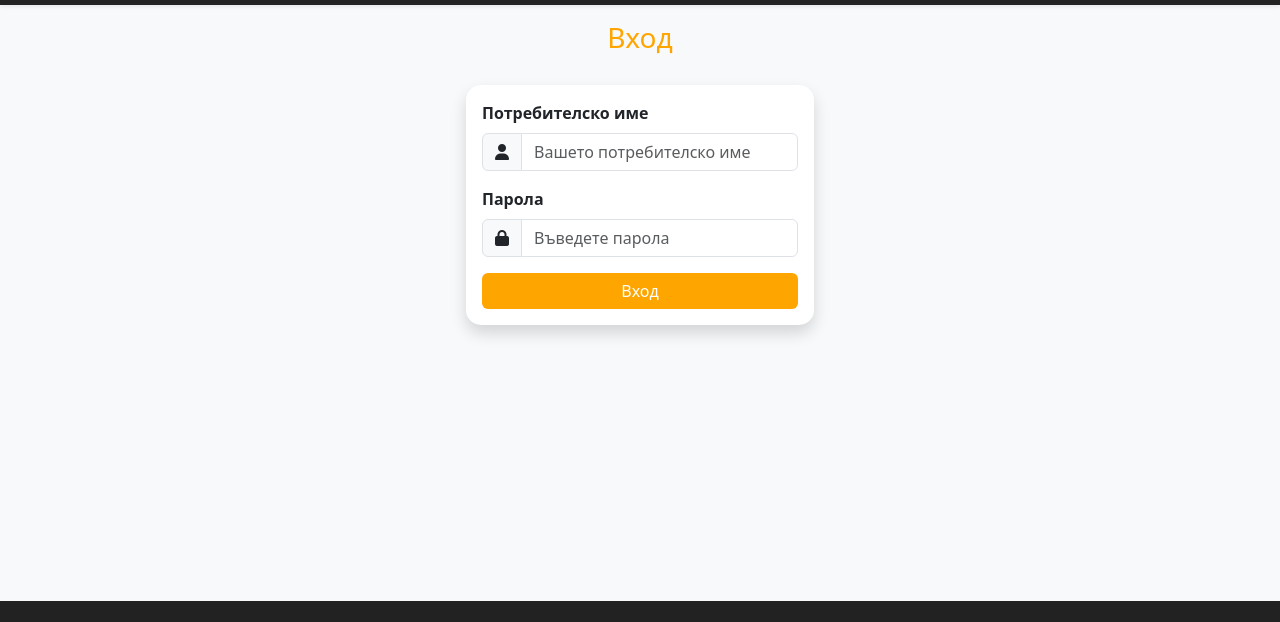
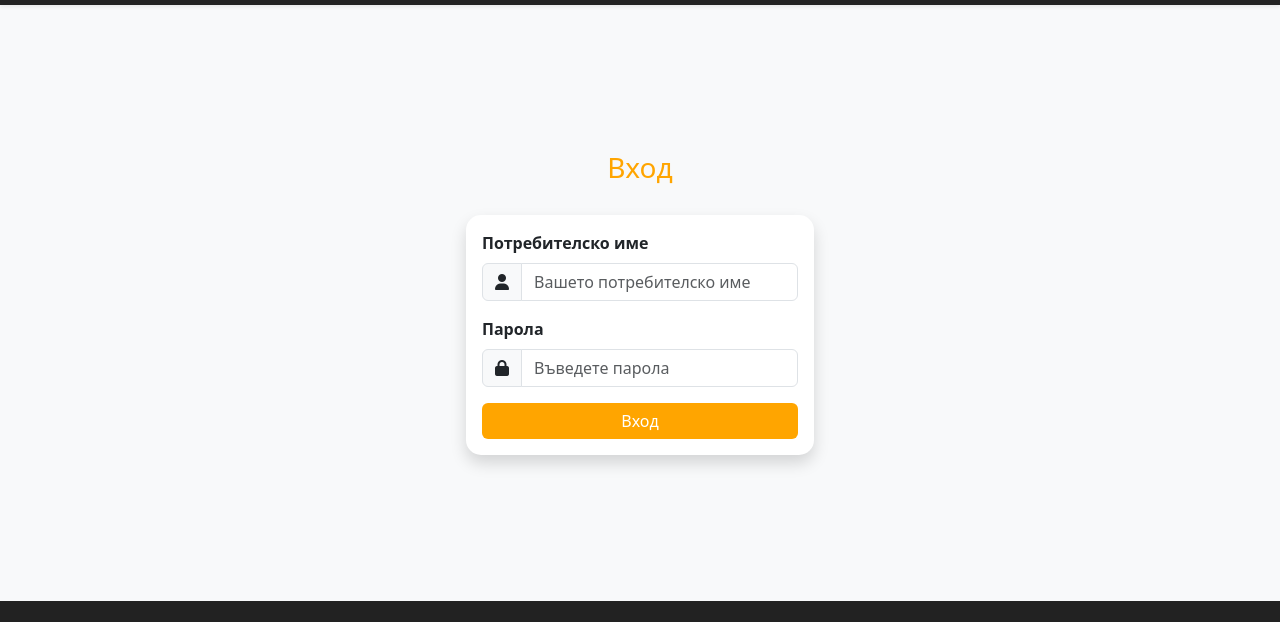
Before and after one commit to WaLkZa/WaLkZa.github.io, a plain HTML site: page login.html in a window 1280 px wide. Shown: the part 71-693 px from the top of the page. Drawn offline with nearby package versions, Linux system fonts and the light colour scheme.

Commit message:
align container

```diff
--- a/login.html
+++ b/login.html
@@ -48,9 +48,9 @@
         </div>
     </nav>
 
-    <div class="container d-flex justify-content-center align-items-center">
+    <div class="container d-flex justify-content-center align-items-center flex-grow-1">
         <div class="row justify-content-center align-items-center w-100">
-            <div class="col-md-6 col-lg-4 mt-3">
+            <div class="col-md-6 col-lg-4">
                 <h3 class="section-title text-center">Вход</h3>
                 <div class="card shadow">
                     <div class="card-body">
```
